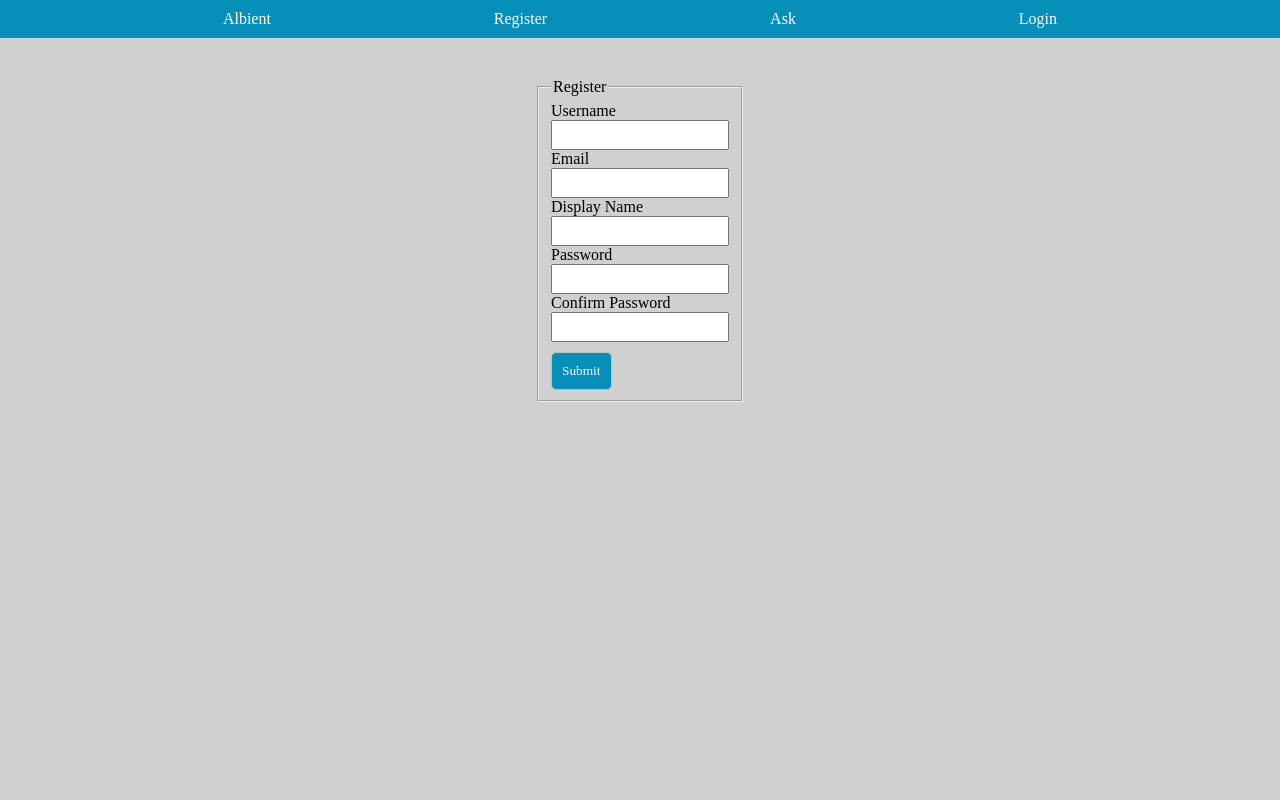
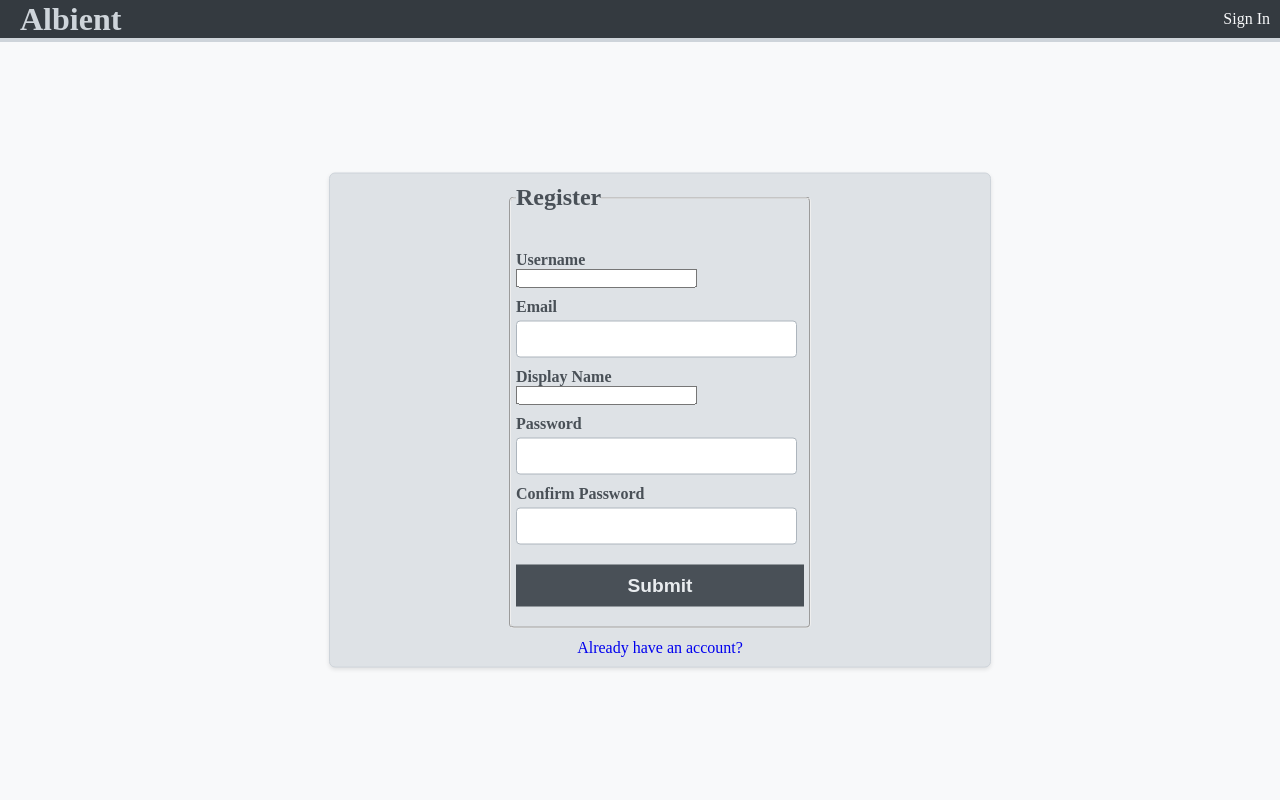
Before and after one commit to Whitespace404/albient, a Flask app: page /register in a window 1280 px wide. Run offline with Flask 3, Linux system fonts and the light colour scheme.

Commit message:
done some good shit

```diff
--- /dev/null
+++ b/albient/static/navbar.css
@@ -0,0 +1,87 @@
+:root {
+    --seasalt: #f8f9faff;
+    --antiflash-white: #e9ecefff;
+    --platinum: #dee2e6ff;
+    --french-gray: #ced4daff;
+    --french-gray-2: #adb5bdff;
+    --slate-gray: #6c757dff;
+    --outer-space: #495057ff;
+    --onyx: #343a40ff;
+    --eerie-black: #212529ff;
+    --logo-color: #ff5733ff; /
+}
+
+nav.obc {
+    border-bottom: 4px solid var(--french-gray);
+    position: relative;
+    background-color: var(--onyx);
+    z-index: 99;
+    padding: 0;
+    display: flex;
+    justify-content: space-between;
+    align-items: center;
+}
+
+nav.obc section {
+    display: flex;
+    justify-content: space-between;
+    align-items: center;
+    gap: 20px;
+}
+
+.obc img {
+    width: 97px;
+    height: 40px;
+    margin-bottom: 0;
+    padding-bottom: 0;
+}
+
+.obc div.content {
+    color: var(--antiflash-white);
+    padding: 0;
+    margin: 0;
+    display: flex;
+    justify-content: space-between;
+    align-items: center;
+    gap: 20px;
+}
+
+.obc ul {
+    list-style-type: none;
+    display: flex;
+    gap: 0;
+    padding: 0 10px;
+    margin: 0;
+    justify-content: space-between;
+    align-items: center;
+}
+
+.obc ul li {
+    padding: 0;
+    margin: 0;
+}
+
+.obc button {
+    border: none;
+    background-color: var(--outer-space);
+    cursor: pointer;
+    font-size: 1.2em;
+    padding: 0 20px;
+}
+
+.obc a {
+    text-decoration: none;
+    color: var(--seasalt);
+}
+
+#logo {
+    color: var(--french-gray); /* Apply new color to the logo */
+}
+
+.acounts {
+    padding: 10px;
+}
+
+.obc a svg{
+    color: white;
+}
--- a/albient/static/style.css
+++ b/albient/static/style.css
@@ -1,3 +1,11 @@
+:root {
+    --licorice: #220901ff;
+    --blood-red: #621708ff;
+    --penn-red: #941b0cff;
+    --rust: #bc3908ff;
+    --orange-web: #f6aa1cff;
+}
+
 body {
     margin: 0;
     padding: 0;
@@ -21,7 +29,7 @@ h1 {
 nav.obc {
     display: flex;
     justify-content: space-evenly;
-    background-color: rgb(5, 143, 185);
+    background-color: var(--licorice);
     padding: 10px 0px;
 }
 
@@ -126,6 +134,7 @@ nav.obc {
     display: flex;
     gap: 15px;
 }
+
 .stats {
     display: flex;
     justify-content: space-evenly;
--- /dev/null
+++ b/albient/static/syles.css
@@ -0,0 +1,250 @@
+:root {
+    --seasalt: #f8f9faff;
+    --antiflash-white: #e9ecefff;
+    --platinum: #dee2e6ff;
+    --french-gray: #ced4daff;
+    --french-gray-2: #adb5bdff;
+    --slate-gray: #6c757dff;
+    --outer-space: #495057ff;
+    --onyx: #343a40ff;
+    --eerie-black: #212529ff;
+}
+
+* {
+    margin: 0;
+    padding: 0;
+}
+
+body {
+    min-height: 100vh;
+    margin: 0;
+    padding: 0;
+    font-family: 'Monaspace Radon Var';
+    background: var(--seasalt);
+}
+
+#logo {
+    font-size: 2em;
+    padding: 0 20px;
+    font-weight: bolder;
+    color: var(--outer-space);
+}
+
+.parent {
+    display: grid;
+    grid-template-columns: 8fr 4fr;
+    grid-template-rows: 1fr;
+    grid-template-areas: "view_questions ask_questions";
+    /* min-height: 100vh; */
+    /* width: 100vw; */
+}
+
+.parent>* {
+    border: 4px solid var(--french-gray-2);
+}
+
+.parent .view_questions .question {
+    background-color: var(--platinum);
+    /* border-radius: 10px; */
+    margin: 10px 10px;
+    padding: 10px;
+    border: 2px solid var(--slate-gray);
+    display: flex;
+}
+
+/* Vote buttons*/
+.parent .view_questions .question .vote-buttons {
+    display: flex;
+    flex-direction: column;
+    justify-content: center;
+    align-items: center;
+    margin-right: 10px;
+    font-size: 1em;
+    font-weight: bold;
+    color: var(--onyx);
+    background-color: var(--antiflash-white);
+    /* border-radius: 10px; */
+    padding: 10px;
+    border: 2px solid var(--slate-gray);
+}
+
+.parent .view_questions .question .vote-buttons a {
+    margin: 5px 0;
+    text-decoration: none;
+    cursor: pointer;
+}
+
+/* Not vote buttons*/
+.parent .view_questions .question .notvotebuttons {
+    background-color: var(--antiflash-white);
+    border: 1px solid var(--french-gray);
+    /* border-radius: 6px; */
+    padding: 10px;
+    margin-left: 10px;
+    box-shadow: 0 2px 4px rgba(0, 0, 0, 0.1);
+    width: 100%;
+}
+
+.parent .view_questions .question .notvotebuttons small {
+    font-size: 0.9em;
+    color: var(--slate-gray);
+}
+
+.parent .view_questions .question .notvotebuttons a.question-title {
+    font-size: 1.2em;
+    font-weight: bold;
+    color: var(--outer-space);
+    text-decoration: none;
+}
+
+.parent .view_questions .question .notvotebuttons a.question-title:hover {
+    text-decoration: underline;
+}
+
+.parent .view_questions .question .notvotebuttons p {
+    font-size: 1em;
+    color: var(--onyx);
+}
+
+.parent .view_questions {
+    background-color: var(--platinum);
+    border: 1px solid var(--french-gray);
+    border-radius: 6px;
+    padding: 10px;
+    margin: 10px;
+    box-shadow: 0 2px 4px rgba(0, 0, 0, 0.1);
+
+    overflow: hidden; /* Hide the scrollbar */
+    -ms-overflow-style: none; /* Internet Explorer 10+ */
+    scrollbar-width: none; /* Firefox */
+}
+
+.parent .view_questions::-webkit-scrollbar {
+    display: none; /* Safari and Chrome */
+}
+
+.parent .view_questions .sortby a {
+    font-size: 1.2em;
+    font-weight: bold;
+    color: var(--outer-space);
+    text-decoration: none;
+}
+
+.parent .view_questions .sortby a:hover {
+    text-decoration: underline;
+}
+
+.parent .view_questions .sort-form {
+    padding: 10px;
+    margin-left: 10px;
+}
+
+.parent .ask_questions {
+    background-color: var(--platinum);
+    border: 1px solid var(--french-gray);
+    border-radius: 6px;
+    padding: 10px;
+    margin: 10px;
+    box-shadow: 0 2px 4px rgba(0, 0, 0, 0.1);
+    height: 8em;
+}
+
+.parent .ask_questions h2 {
+    font-size: 1.5em;
+    font-weight: bold;
+    color: var(--outer-space);
+}
+
+.parent .ask_questions button {
+    font-size: 1.2em;
+    font-weight: bold;
+    color: var(--outer-space);
+    background-color: var(--antiflash-white);
+    border: 1px solid var(--slate-gray);
+    padding: 10px;
+    margin-top: 20px;
+    box-shadow: 0 2px 4px var(--french-gray-2);
+    cursor: pointer;
+    width: 100%;
+}
+
+.parent .ask_questions a {
+    text-decoration: none;
+    color: var(--outer-space);
+}
+
+/* ################################################################################## */
+
+.form {
+    background-color: var(--platinum);
+    border: 1px solid var(--french-gray);
+    border-radius: 6px;
+    padding: 10px;
+    margin: 20px;
+    box-shadow: 0 2px 4px rgba(0, 0, 0, 0.1);
+    display: flex;
+    flex-direction: column;
+    width: 50%;
+    align-items: center;
+
+    position: absolute;
+    top: 50%;
+    left: 50%;
+    transform: translate(-50%, -50%);
+
+}
+
+.form fieldset {
+    border-radius: 5px;
+    padding: 20px 5px;
+    margin: 0;
+}
+
+.form legend {
+    font-size: 1.5em;
+    font-weight: bold;
+    color: var(--outer-space);
+    margin-bottom: 10px;
+}
+
+.form label {
+    display: block;
+    font-weight: bold;
+    margin-top: 10px;
+    color: var(--outer-space);
+}
+
+.form input[type="email"],
+.form input[type="password"] {
+    width: 90%;
+    padding: 10px;
+    margin-top: 5px;
+    border: 1px solid var(--french-gray-2);
+    border-radius: 4px;
+}
+
+.form .form-error {
+    color: var(--blood-red);
+    font-size: 0.9em;
+    margin-top: 5px;
+}
+
+.form input[type="submit"] {
+    font-size: 1.2em;
+    font-weight: bold;
+    color: var(--antiflash-white);
+    background-color: var(--outer-space);
+    border: none;
+    padding: 10px;
+    margin-top: 20px;
+    cursor: pointer;
+    width: 100%;
+}
+
+.form a {
+    text-decoration: none;
+    margin-top: 10px;
+    display: inline-block;
+}
+
+/* end forms */
--- a/albient/templates/base.html
+++ b/albient/templates/base.html
@@ -4,39 +4,52 @@
     <meta charset="UTF-8" />
     <meta name="viewport" content="width=device-width, initial-scale=1.0" />
     <title>{{ title }}</title>
-    <link rel="stylesheet" href="{{ url_for('static', filename='style.css')}}">
+    <link rel="stylesheet" href="{{ url_for('static', filename='syles.css') }}" />
+    <link rel="stylesheet" href="{{ url_for('static', filename='navbar.css') }}" />
+    <link rel="stylesheet" href="https://fonts.googleapis.com/css2?family=Material+Symbols+Outlined:opsz,wght,FILL,GRAD@24,400,0,0&icon_names=person" />
+    <style>
+      .material-symbols-outlined {
+        font-variation-settings:
+        'FILL' 0,
+        'wght' 400,
+        'GRAD' 0,
+        'opsz' 24
+      }
+      </style>
   </head>
 
   <body>
-
-    {% with messages = get_flashed_messages(with_categories = true) %}
+    {% with messages=get_flashed_messages(with_categories=true) %}
       {% if messages %}
         {% for category, message in messages %}
-          <div class="flash-message {{ category }}">
-            {{ message }}
-
-          </div>
-
+          <div class="flash-message {{ category }}">{{ message }}</div>
         {% endfor %}
       {% endif %}
     {% endwith %}
 
     <nav class="obc">
-      <a href="{{ url_for('home') }}">Albient</a>
-      {% if not current_user.is_authenticated %}
-      <a href="{{ url_for('register') }}">Register</a>
-      {% endif %}
-      <a href="{{ url_for('ask') }}">Ask</a>
+      <section>
+        <div class="logo">
+          <a href="{{ url_for('home') }}" id="logo">Albient</a>
+        </div>
+      </section>
+      <div class="acounts">
 
-      {% if current_user.is_authenticated %}
-      <a href="{{ url_for('logout') }}">Logout</a>
-      <span>Welcome, <a href="{{url_for('view_user', username= current_user.username)}}">{{ current_user.username }}</a></span>
-      {% else %}
-        <a href="{{ url_for('login') }}">Login</a>
-      {% endif %}
+
+        {% if not current_user.is_authenticated %}
+          <a href="{{ url_for('login') }}">Sign In</a>
+        {% else %}
+          <a href="{{ url_for('view_user', username=current_user.username) }}">
+            <span class="material-symbols-outlined">
+              person
+              </span>
+          </a>
+        {% endif %}
+      </div>
     </nav>
 
     {% block content %}
+
     {% endblock %}
   </body>
 </html>
--- a/albient/templates/create_post.html
+++ b/albient/templates/create_post.html
@@ -1,6 +1,7 @@
 {% extends 'base.html' %}
 
 {% block content %}
+
   <div class="form">
     <form action="" method="POST">
       <fieldset>
@@ -44,4 +45,5 @@
       </fieldset>
     </form>
   </div>
+
 {% endblock %}
--- a/albient/templates/login.html
+++ b/albient/templates/login.html
@@ -32,5 +32,7 @@
         {{ form.submit() }}
       </fieldset>
     </form>
+
+    <p><a href="{{ url_for('register') }}">New Here?</a></p>
   </div>
 {% endblock %}
--- a/albient/templates/register.html
+++ b/albient/templates/register.html
@@ -65,5 +65,6 @@
         {{ form.submit() }}
       </fieldset>
     </form>
+    <p><a href="{{ url_for('login') }}">Already have an account?</a></p>
   </div>
 {% endblock %}
--- a/albient/templates/view_user.html
+++ b/albient/templates/view_user.html
@@ -23,4 +23,5 @@
     </div>
 </div>
 <br><hr>
+<a href="{{ url_for('logout') }}">Logout</a>
 {% endblock %}
--- a/notes.txt
+++ b/notes.txt
@@ -1 +1,4 @@
-ctrl K + M
+{% comment %} {% else %}
+          <a href="{{ url_for('login') }}">Login</a> {% endcomment %}
+
+base>currentuser.isauthenticated
```
Also changed, not shown: albient/templates/home.html (+20 -9 lines), albient/static/images/logo.png (added), albient/static/images/person_24dp_E8EAED_FILL0_wght400_GRAD0_opsz24.svg (added), instance/main.db.
